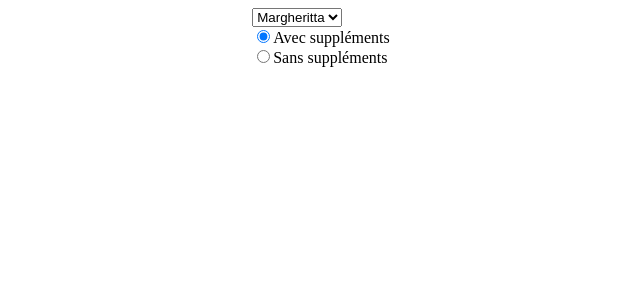
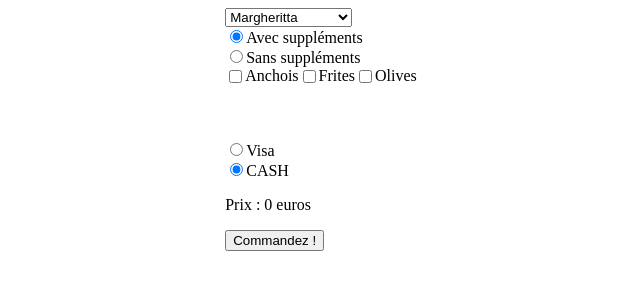
Before and after one commit to hugoclmt/TP_JS_Q2_HEH, a plain HTML site: page Exos 6/index.html in a window 1280 px wide. Both pictures are taken after a click on the radio button "Avec suppléments". Shown: the whole page, without its empty margins (319-959 px from the left). Drawn offline with Linux system fonts and the light colour scheme.

Commit message:
Exos 6 en cours

```diff
--- a/Exos 6/index.html
+++ b/Exos 6/index.html
@@ -7,24 +7,94 @@
 <body>
 <div style="display: flex; justify-content: center">
     <form>
-        <select name="pizza">
+
+        <select name="pizza" id="pizzaselect">
+
             <option value="Margheritta">Margheritta</option>
-            <option value="Pepperoni">Pepperoni</option>
-            <option value="Spaghetti">Spaghetti</option>
+            <option value="Regina">Regina</option>
+            <option value="Capricciosa">Capricciosa</option>
+            <option value="Quattro Fromaggi">Quattro Fromaggi</option>
+            <option value="Diavola">Diavola</option>
+            <option value="Marinara">Marinara</option>
+
         </select>
+
         <br>
-        <input type="radio" name="choix" id="choix1" ><label for="choix1">Avec suppléments</label>
+
+        <input onclick="affichage_supplement()" type="radio" name="choix" id="choix1" ><label for="choix1">Avec suppléments</label>
+
         <br>
-        <input type="radio" name="choix" id="choix2" checked><label for="choix2">Sans suppléments</label>
+
+        <input onclick="cacher_supplement()" type="radio" name="choix" id="choix2" checked><label for="choix2">Sans suppléments</label>
+
         <br>
-        <div style="display: none">
-            <input type="checkbox" id="Anchois"><label for="Anchois">Anchois</label>
-            <input type="checkbox" id="Frites"><label for="Frites">Frites</label>
-            <input type="checkbox" id="Olives"><label for="Olives">Olives</label>
+
+        <div id="supp" style="display: none;" >
+            <input type="checkbox" value="anchois" class="supp"><label for="supp">Anchois</label>
+            <input type="checkbox" value="frites" class="supp"><label for="supp">Frites</label>
+            <input type="checkbox" value="olives" class="supp"><label for="supp">Olives</label>
         </div>
+
+        <br><br><br>
+
+        <div>
+            <input type="radio" value="visa" name="Payement" id="Visa" ><label for="Visa">Visa</label>
+            <br>
+            <input type="radio" value="cash" name="Payement" id="Cash" checked><label for="Cash">CASH</label>
+        </div>
+
+        <div>
+            <p>Prix :
+            <span id="prix">0 euros</span>
+            </p>
+        </div>
+
+        <button type="submit" value="commandez">Commandez !</button>
+
     </form>
 </div>
+
 <script>
+
+    function affichage_supplement(){
+        let supplement = document.getElementById('supp');
+        supplement.style.display ="flex";
+    }
+
+    function cacher_supplement(){
+        let supplement = document.getElementById('supp');
+        supplement.style.display = "none";
+    }
+
+    var prixPizza = {
+        Margheritta: 8,
+        Regina: 10,
+        Capricciosa: 11,
+        "Quattro Fromaggi": 10.5,
+        Diavola: 9.5,
+        Marinara: 12.5
+    };
+
+
+    var pizzaSelected = document.getElementById('pizzaselect');
+    var prix = document.getElementById('prix');
+    var supp = document.querySelectorAll('#supp input[type="checkbox"]:checked');
+    var modePayement = document.getElementsByName('Payement');
+    var prixTotal = 0;
+
+
+    (function (){
+        pizzaSelected.addEventListener('change',prix_pizza);
+
+
+    })();
+
+
+    function prix_pizza(){
+        prixTotal = prixPizza[pizzaSelected.value];
+        prix.innerHTML = prixTotal + " euros";
+    }
+
 
 
 
```
